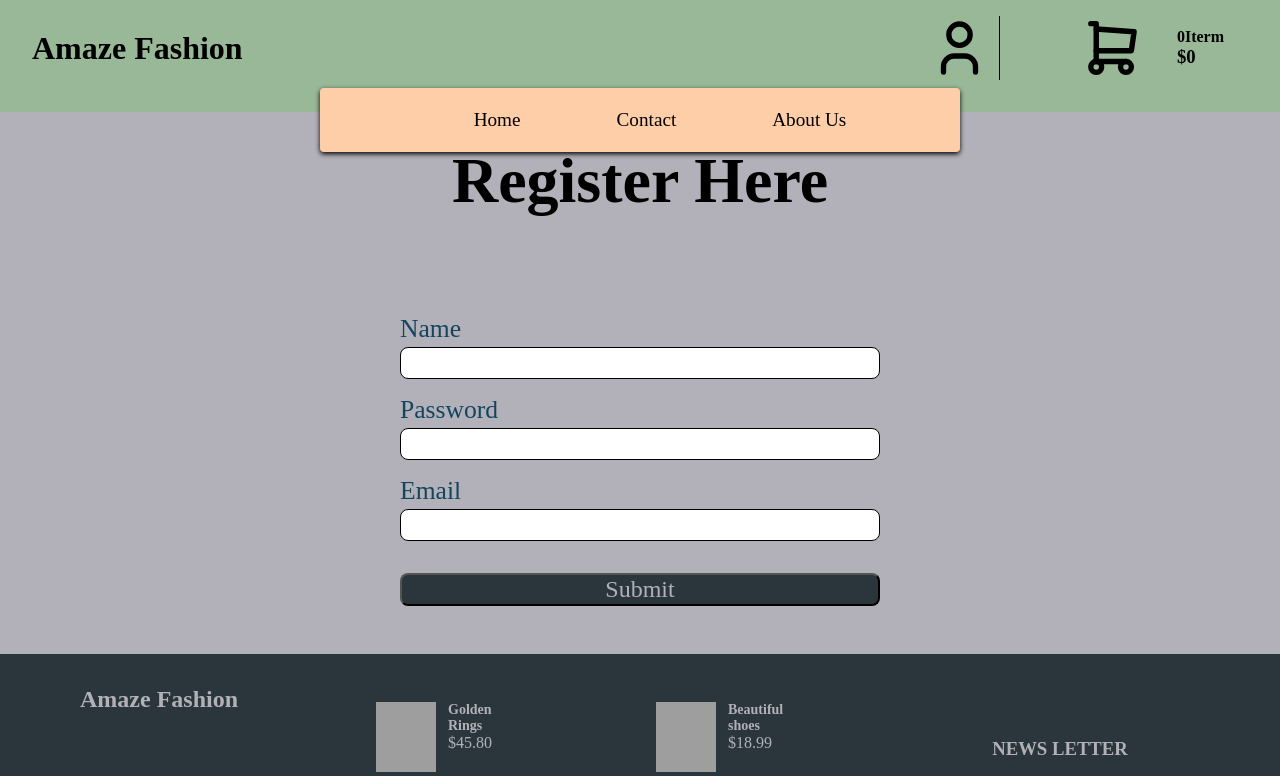
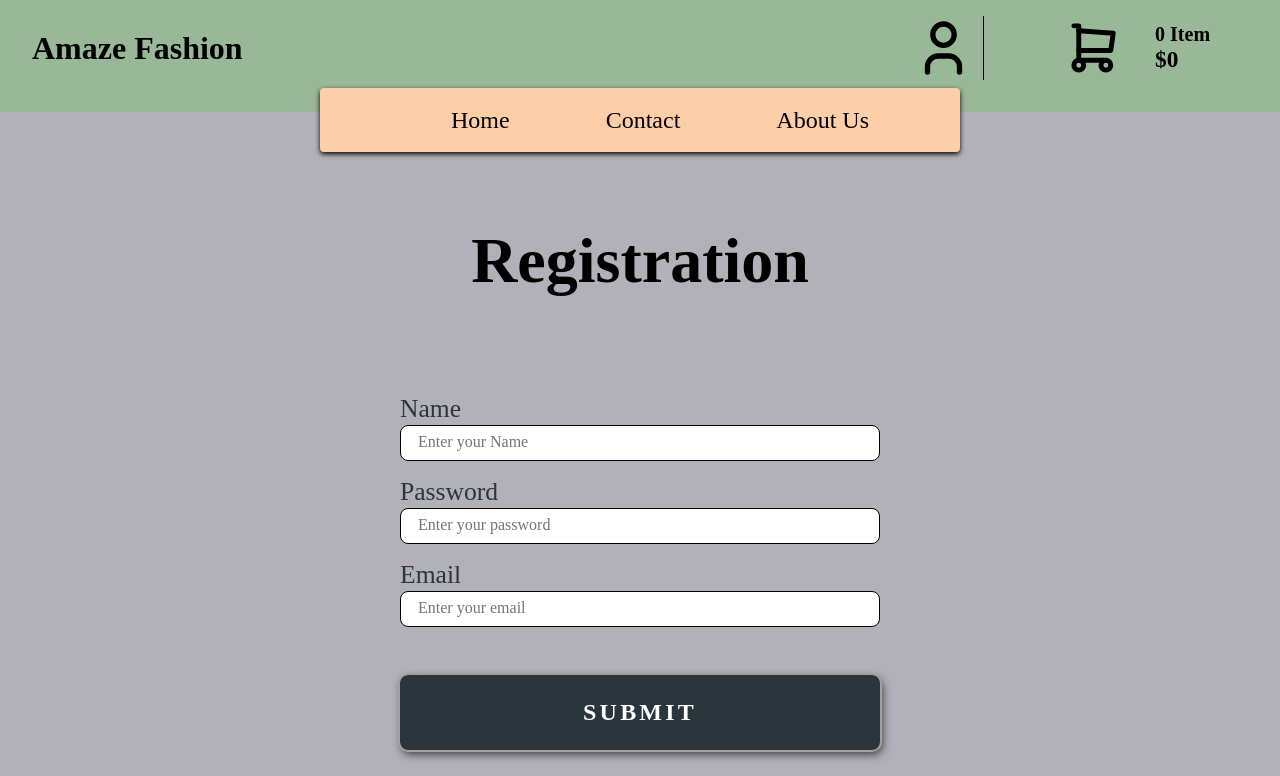
Before and after one commit to serge-alpha/group-f-react-project, a React (Create React App) app: page /register in a window 1280 px wide. Shown: the top 776 px of the page. Built offline with nearby package versions, Linux system fonts and the light colour scheme; no server answers; grey boxes are pictures that could not be loaded.

Commit message:
CSS and updates

```diff
--- a/src/components/Cart.js
+++ b/src/components/Cart.js
@@ -4,21 +4,30 @@ import { Link } from "react-router-dom";
 
 const Cart = (props) => {
   const { items, itemdelete, emptycart } = props;
+
+  const cartImage = (
+    <img
+      src="https://i.postimg.cc/9MbrsRys/pngaaa-com-5034319.png"
+      alt="empty cart"
+    />
+  );
   let sum = 0;
   items.map((item) => {
     return (sum += item.price);
   });
-  const [pay, setPay] = useState("Card is empty");
+  const [pay, setPay] = useState(cartImage);
   const Payed = () => {
-    setPay("Purchase Completed ");
+    setPay("Thank you! Your order is on it's way 🎉");
     emptycart();
   };
+
   const Items = items.map((item) => {
     return <CartIterm item={item} key={item.id} Delete={itemdelete} />;
   });
+
   return (
     <section className="cart">
-      <h1>Cart({items.length})</h1>
+      <h1>Cart ( {items.length} )</h1>
       {items.length === 0 ? <h1>{pay}</h1> : Items}
       <h2>Total: ${sum}</h2>
       {items.length === 0 ? (
--- a/src/components/CartIterm.js
+++ b/src/components/CartIterm.js
@@ -1,7 +1,15 @@
-import React from "react";
+import React, { useState } from "react";
 
 const CartIterm = (props) => {
   const { item, Delete } = props;
+
+  const [count, setCount] = useState(1);
+  const handleIncrement = () => {
+    setCount(count + 1);
+  };
+  const handleDecrement = () => {
+    setCount(count - 1);
+  };
 
   return (
     <div className="cart__item">
@@ -11,9 +19,17 @@ const CartIterm = (props) => {
         <p>{item.price}</p>
         <div className="cart__funtions">
           <span className="item__amount">
-            <button className="item__btnIncrease">-</button>
-            <p>{item.amount}</p>
-            <button className="item__btnDecrease">+</button>
+            <button
+              disabled={count <= 0}
+              className="item__btnIncrease"
+              onClick={handleDecrement}
+            >
+              -
+            </button>
+            <p>{count}</p>
+            <button className="item__btnDecrease" onClick={handleIncrement}>
+              +
+            </button>
           </span>
           <button
             className="item__delete"
--- a/src/components/Footer.js
+++ b/src/components/Footer.js
@@ -123,7 +123,7 @@ const Footer = () => {
         </section>
         <section className="dev__info">
           <h6>
-            <i class="fa-regular fa-copyright"></i> 2023 CREATED BY //RANDOM
+            <i className="fa-regular fa-copyright"></i> 2023 CREATED BY //RANDOM
             TEXT WHICH WILL BE ADDED IN FUTURE AN SO ON
           </h6>
         </section>
--- a/src/components/Home.js
+++ b/src/components/Home.js
@@ -1,17 +1,18 @@
 import React from "react";
 import Header from "./Header";
 import Products from "./Products";
+import LoadingSpin from "./LoadingSpin";
 
 const Home = (data) => {
   return (
     <div>
       <Header />
-      {data.isLoading && <p>the products are loading...</p>}
       {data.error ? (
         <p>{data.error}</p>
       ) : (
         <Products products={data.products} cartItem={data.cartItem} />
       )}
+      {data.isLoading && <LoadingSpin />}
     </div>
   );
 };
--- a/src/components/Navbar.js
+++ b/src/components/Navbar.js
@@ -13,18 +13,19 @@ const Navbar = ({ items }) => {
     <div className="navbar">
       <div className="navbar__top">
         <h1>Amaze Fashion</h1>
-              <div className="navbar__topDetails">
-         <Link id="cart__link" to="/register" src="/">
-          <IconContext.Provider value={{ className: "nav__icon1" }}>
-                          <TbUser />
-                      </IconContext.Provider></Link>
+        <div className="navbar__topDetails">
+          <Link id="cart__link" to="/register" src="/">
+            <IconContext.Provider value={{ className: "nav__icon1" }}>
+              <TbUser />
+            </IconContext.Provider>
+          </Link>
           <Link id="cart__link" to="/cart" src="/">
             <span className="navbar__cartDetails">
               <IconContext.Provider value={{ className: "nav__icon" }}>
                 <TbShoppingCart />
               </IconContext.Provider>
-              <span>
-                <h4>{items.length}Iterm</h4>
+              <span className="navbar__details">
+                <h4>{items.length} Item</h4>
                 <h3>${sum}</h3>
               </span>
             </span>
@@ -45,7 +46,7 @@ const Navbar = ({ items }) => {
           </li>
           <li className="nav__link">
             <Link id="nav__link" to="/">
-             About Us
+              About Us
             </Link>
           </li>
         </ul>
--- a/src/index.css
+++ b/src/index.css
@@ -82,6 +82,7 @@ nav {
   box-shadow: 0px 2px 5px;
   border-radius: 4px;
   padding: 2rem 4rem;
+  font-size: 20px;
 }
 .navbar__top {
   display: flex;
@@ -102,8 +103,12 @@ nav {
   display: flex;
   align-items: center;
   grid-gap: 2rem;
-  width: 9rem;
+  width: 10rem;
   margin: 1rem;
+}
+.navbar__details {
+  width: 7rem;
+  font-size: 20px;
 }
 .nav__icon1 {
   width: 5rem;
@@ -176,11 +181,13 @@ nav {
 input[type="search"] {
   padding: 17px;
 }
+
 input:focus {
   outline: none;
 }
 input::placeholder {
   font-size: 1rem;
+  padding: 0rem;
 }
 
 .slider__search {
@@ -248,7 +255,9 @@ input::placeholder {
 
 .product__btn,
 .item__delete,
-.pay__btn {
+.pay__btn,
+.add__btn,
+.submit__btn {
   padding: 1em 2em;
   border: none;
   border-radius: 5px;
@@ -314,7 +323,6 @@ input::placeholder {
   display: flex;
   flex-direction: column;
   gap: 2rem;
-
   justify-content: center;
   margin: 2rem auto;
   background-color: var(--bodycolor);
@@ -344,14 +352,22 @@ input::placeholder {
   float: left;
 }
 .item__delete {
-  left: 90%;
+  left: 80%;
+  position: absolute;
 }
 
 .item__delete:hover,
-.pay__btn:hover {
+.pay__btn:hover,
+.add__btn:hover,
+.submit__btn:hover {
   color: var(--footer);
+  outline: 2px solid var(--bars);
+  box-shadow: 4px 5px 17px -4px #323232;
+  background-color: var(--bars);
+}
+.submit__btn:hover {
+  background-color: var(--bodycolor);
   outline: 2px solid var(--footer);
-  box-shadow: 4px 5px 17px -4px #323232;
 }
 
 .item__amount {
@@ -367,11 +383,16 @@ input::placeholder {
 .item__amount > p {
   background-color: var(--bars);
   border-radius: 2rem;
+  width: 3rem;
+  padding: 0.8rem;
+  height: 3rem;
+  font-size: 16px;
 }
 .cart__funtions {
   display: flex;
   justify-content: flex-start;
   gap: 5rem;
+  font-weight: bold;
 }
 
 .item__btnDecrease {
@@ -379,6 +400,8 @@ input::placeholder {
   /* border-bottom-right-radius: 1rem;
   border-top-right-radius: 1rem; */
   border-radius: 2rem;
+  width: 3rem;
+  font-size: 16px;
 }
 
 .item__btnIncrease {
@@ -386,6 +409,8 @@ input::placeholder {
   /* border-bottom-left-radius: 1rem;
   border-top-left-radius: 1rem; */
   border-radius: 2rem;
+  width: 3rem;
+  font-size: 16px;
 }
 .pay__btn {
   background-color: var(--bars);
@@ -410,15 +435,13 @@ textarea {
   border: 1px solid;
   width: 30rem;
   border-radius: 0.5rem;
+  padding: 17px;
 }
-.form-control textarea {
-  resize: none;
-  height: 12vh;
-}
+
 .form-control {
   color: #fff;
   font-size: 1.6rem;
-  color: #14445e;
+  color: var(--footer);
 }
 .form-btn-field {
   border-radius: var(--border-radius);
@@ -449,27 +472,28 @@ textarea {
   align-items: center;
   gap: 3rem;
   min-height: 60vh;
+  margin: 5rem 0rem;
 }
 .contact .card {
   width: 30rem;
 }
 
-.contact h2{
-  color:var(--box-shadow);
+.contact h2 {
+  color: var(--box-shadow);
   text-decoration: solid;
   font-size: 4rem;
   margin-top: 2rem;
   font-weight: 800;
 }
 
-
-.submit__btn{
+.submit__btn {
   width: 30rem;
   border-radius: 0.5rem;
-  color: var(--bodycolor);
   background-color: var(--footer);
+  color: white;
   font-size: 1.5rem;
   cursor: pointer;
+  letter-spacing: 0.2rem;
 }
 
 /* Register ends here */
--- a/src/pages/Register.js
+++ b/src/pages/Register.js
@@ -1,56 +1,81 @@
-import React, { useState } from 'react';
-import { useNavigate } from 'react-router-dom';
+import React, { useState } from "react";
+import { useNavigate } from "react-router-dom";
 
 const Register = ({ userinfo }) => {
   const [info, setInfo] = useState({
-        name: '',
-        password: '',
-        email: '',
-        messege:'',
+    name: "",
+    password: "",
+    email: "",
+    messege: "",
   });
   const navigate = useNavigate();
+
   const handleInfo = (event) => {
-        setInfo((previnfo) => { return { ...previnfo, [event.target.name]: event.target.value } });
-    }
+    setInfo((previnfo) => {
+      return { ...previnfo, [event.target.name]: event.target.value };
+    });
+  };
   const Userdata = () => {
     userinfo(info);
-        navigate('/');
-    }
+    navigate("/");
+  };
 
   return (
     <div>
-           <section class="contact">
-    <h2 class="section-title text-center">Register Here</h2>
-              <div class="card">
-                  <form action="" class="form" onSubmit={Userdata }>
-            <div class="form-control flex-center">
+      <section className="contact">
+        <h2 className="section-title text-center">Registration</h2>
+        <div className="card">
+          <form action="" className="form" onSubmit={Userdata}>
+            <div className="form-control flex-center">
               <label htmlFor="name">Name</label>
-                          <input type="text" id="name" required autocomplete="name" onChange={handleInfo } name='name' />
+              <input
+                type="text"
+                id="name"
+                placeholder="Enter your Name"
+                required
+                autocomplete="name"
+                onChange={handleInfo}
+                name="name"
+              />
             </div>
 
-            <div class="form-control flex-center">
+            <div className="form-control flex-center">
               <label htmlFor="name">Password</label>
-                          <input type="password" id="name" required autocomplete="name" onChange={handleInfo} name="password" />
+              <input
+                type="password"
+                id="name"
+                placeholder="Enter your password"
+                required
+                autocomplete="password"
+                onChange={handleInfo}
+                name="password"
+              />
             </div>
 
-            <div class="form-control flex-center">
+            <div className="form-control flex-center">
               <label htmlFor="email">Email </label>
-                          <input type="email" id="name" required autocomplete="name" onChange={handleInfo} name='email' />
+              <input
+                type="email"
+                id="name"
+                placeholder="Enter your email"
+                required
+                autocomplete="email"
+                onChange={handleInfo}
+                name="email"
+              />
             </div>
 
-                 <div class="form-control flex-center">
-                       </div>
-                       <div class="form-control flex-center">
-                          <button type='submit' class="submit__btn">Submit</button>
-
+            <div className="form-control flex-center"></div>
+            <div className="form-control flex-center">
+              <button type="submit" className="submit__btn">
+                Submit
+              </button>
             </div>
           </form>
         </div>
       </section>
-
     </div>
   );
 };
 
-
 export default Register;
```
Also changed, not shown: src/App.js (+38 -16 lines), src/pages/Home.js (+5 -9 lines), src/photo/cart1.png (added), src/photo/sign-in-empty-cart-ico-11562967535jqgfqtduyd.png (added). Lines whose indentation alone changed are shown as unchanged.
